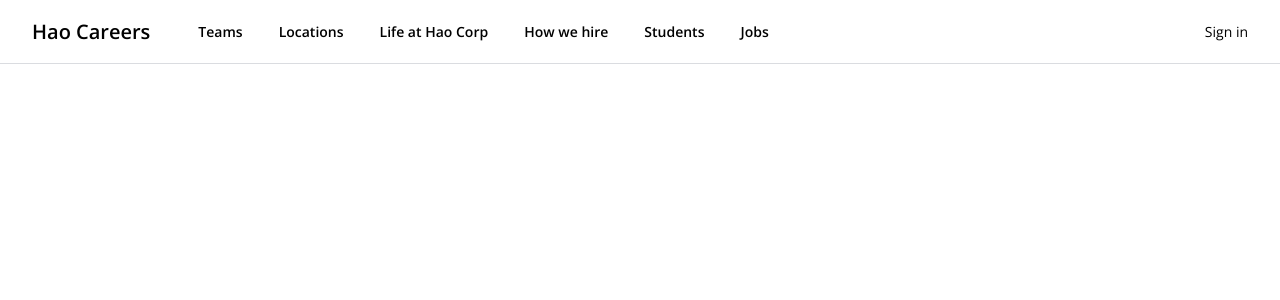
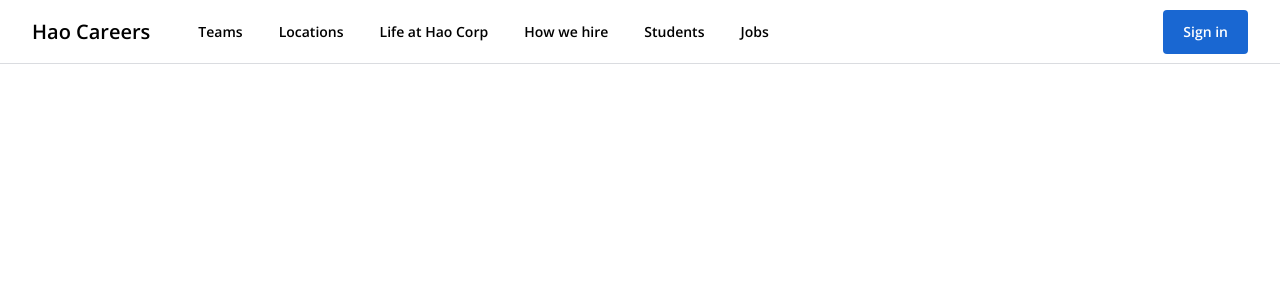
Before and after one commit to mmkrty/ud-vue-master-job-search, a Vue app: page / in a window 1280 px wide. Shown: the top 300 px of the page. Built offline with nearby package versions, Linux system fonts and the light colour scheme; the HTML template or start-up script is replaced by a standard one.

Commit message:
add action button styling

```diff
--- a/src/components/ActionButton.vue
+++ b/src/components/ActionButton.vue
@@ -1,5 +1,9 @@
 <template>
-  <button>Sign in</button>
+  <button
+    class="rounded border-0 bg-brand-blue-1 px-5 py-3 font-semibold text-white"
+  >
+    Sign in
+  </button>
 </template>
 
 <script>
```
